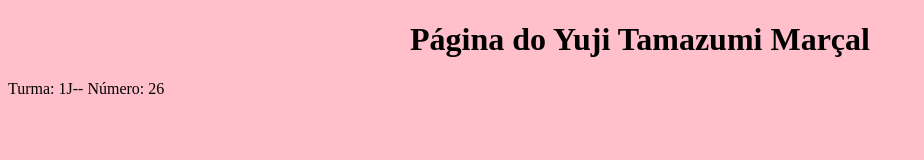
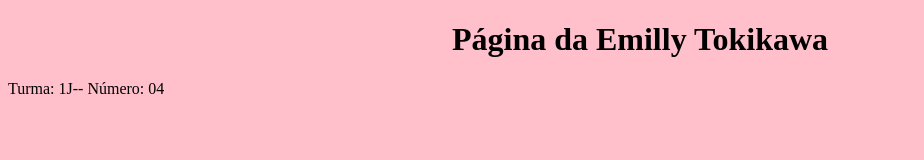
Before and after one commit to Emytoky/primeiroj_2t, a plain HTML site: page index.html in a window 1280 px wide. Shown: the whole page, without its empty margins (0-924 px from the left). Drawn offline with Linux system fonts and the light colour scheme.

Commit message:
aula inicial

```diff
--- a/index.html
+++ b/index.html
@@ -2,12 +2,12 @@
 <html lang="pt-br" dir="ltr">
   <head>
     <meta charset="utf-8">
-    <title>Aluno Yuji Tamazumi Marçal</title>
+    <title>Aluna Emiilly Tokikawa </title>
     <link rel="stylesheet" href="estilo.css">
   </head>
   <body>
-    <h1>Página do Yuji Tamazumi Marçal</h1>
-    <p>Turma: 1J-- Número: 26</p>
+    <h1>Página da Emilly Tokikawa</h1>
+    <p>Turma: 1J-- Número: 04</p>
 
   </body>
 </html>
```
